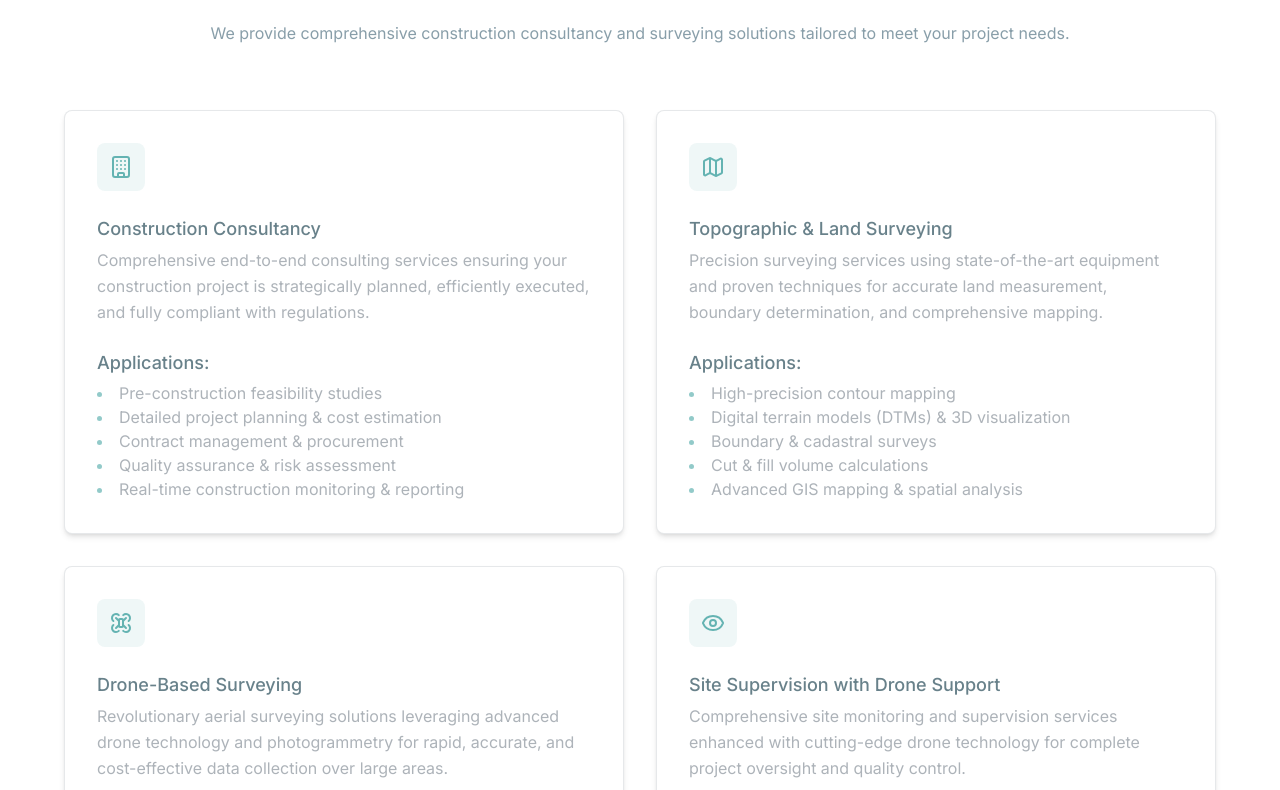
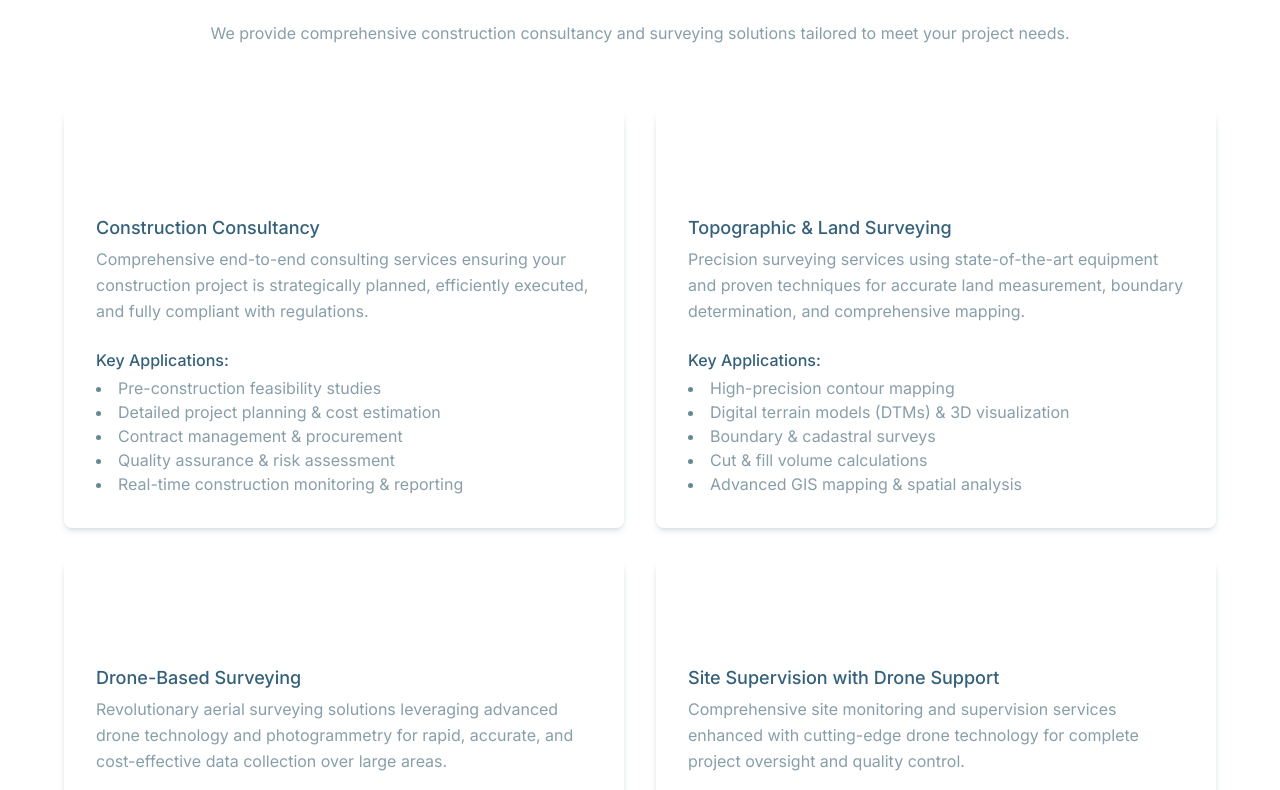
Before and after one commit to DavidMANZI-093/apex, a Next.js app: page / in a window 1280 px wide. Shown: the part 2730-3520 px from the top of the page. Built offline with nearby package versions, Linux system fonts and the light colour scheme.

Commit message:
Auto-commit at 03/07/2025, 09:45:50 for inactivity period...

```diff
--- a/src/components/services.tsx
+++ b/src/components/services.tsx
@@ -16,6 +16,7 @@ const Services = () => {
             "Quality assurance & risk assessment",
             "Real-time construction monitoring & reporting",
           ],
+          color: "indigo-dye"
         },
         {
           icon: Map,
@@ -29,6 +30,7 @@ const Services = () => {
             "Cut & fill volume calculations",
             "Advanced GIS mapping & spatial analysis",
           ],
+          color: "dutch-white"
         },
         {
           icon: Drone,
@@ -42,6 +44,7 @@ const Services = () => {
             "High-resolution orthomosaic map generation",
             "Environmental monitoring & agricultural surveys",
           ],
+          color: "indigo-dye"
         },
         {
           icon: Eye,
@@ -55,6 +58,7 @@ const Services = () => {
             "Real-time asset tracking & inventory",
             "Safety inspection of hard-to-reach areas",
           ],
+          color: "indigo-dye"
         },
       ]
 
--- a/src/components/ui/card.tsx
+++ b/src/components/ui/card.tsx
@@ -7,25 +7,26 @@ type Props = {
     title: string;
     description: string;
     deliverables: string[];
+    color: string;
 };
 
 const Card = (props: Props) => {
   return (
-    <div className='flex flex-col !p-8 gap-6 !rounded-lg !bg-white !border !border-french-grey/30 !shadow-md'>
-        <div className='flex flex-col w-fit justify-center !p-3 !rounded-lg !bg-verdigris/10'>
-            <props.icon className='w-6 h-6 text-verdigris' />
+    <div className='flex flex-col !p-8 gap-6 !rounded-lg !bg-white !shadow-slate-gray/20 !shadow-md group hover:!shadow-lg hover:!scale-101 transition-all duration-200'>
+        <div className={`flex flex-col w-fit justify-center !p-3 !rounded-lg !bg-gradient-to-br from-${props.color}/50 to-${props.color}/80 group-hover:!scale-110 transition-all delay-200 duration-300`}>
+            <props.icon className='w-6 h-6 text-white' />
         </div>
         <div className='flex flex-col justify-center gap-1'>
-            <h3 className='!text-lg !font-medium !text-midnight-green/70'>{props.title}</h3>
-            <p className='text-french-grey leading-relaxed'>{props.description}</p>
+            <h3 className='!text-lg !font-medium !text-indigo-dye/85'>{props.title}</h3>
+            <p className='text-slate-gray/80 leading-relaxed'>{props.description}</p>
         </div>
 
         <div className='flex flex-col gap-1'>
-            <h4 className='!text-lg !font-medium !text-midnight-green/70'>Applications:</h4>
-            <ul className='!list-disc !list-inside !text-verdigris/70'>
+            <h4 className='!text-base !font-medium !text-indigo-dye/85'>Key Applications:</h4>
+            <ul className='!list-disc !list-inside !text-slate-gray'>
                 {props.deliverables.map((deliverable, index) => (
                     <li key={index}>
-                        <span className='!text-french-grey'>{deliverable}</span>
+                        <span className='!text-slate-gray/80'>{deliverable}</span>
                     </li>
                 ))}
             </ul>
```
